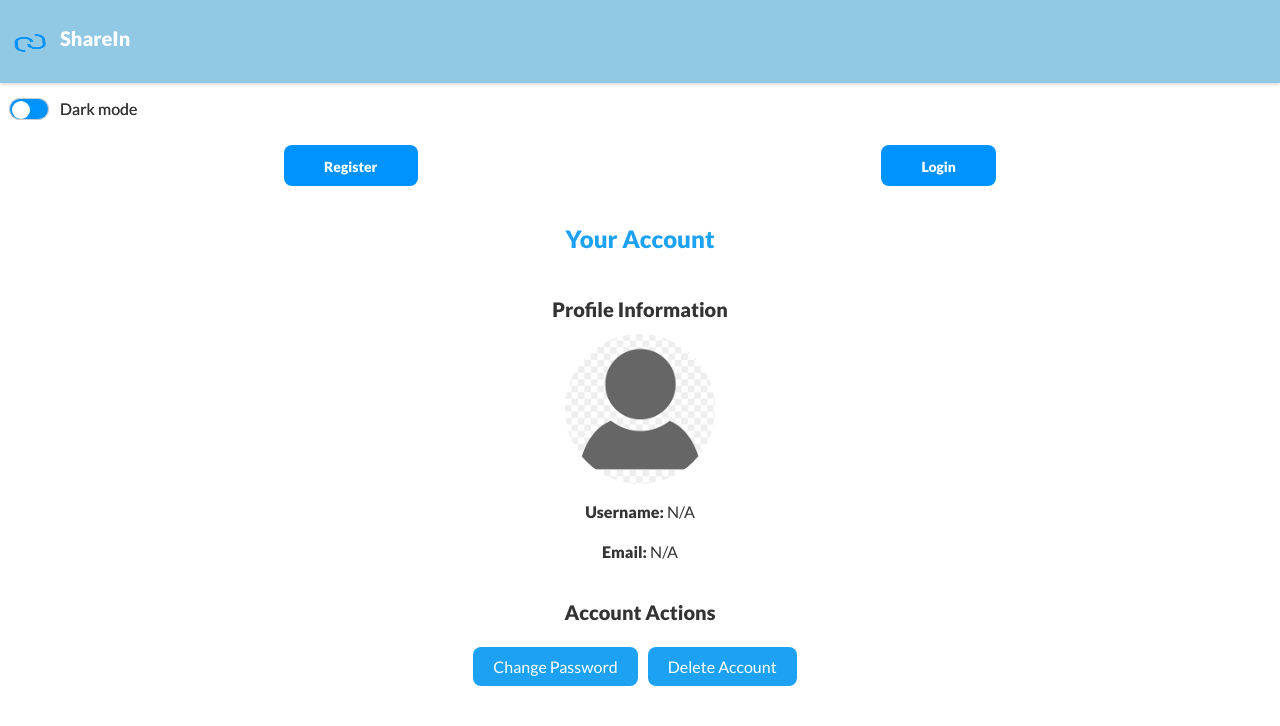
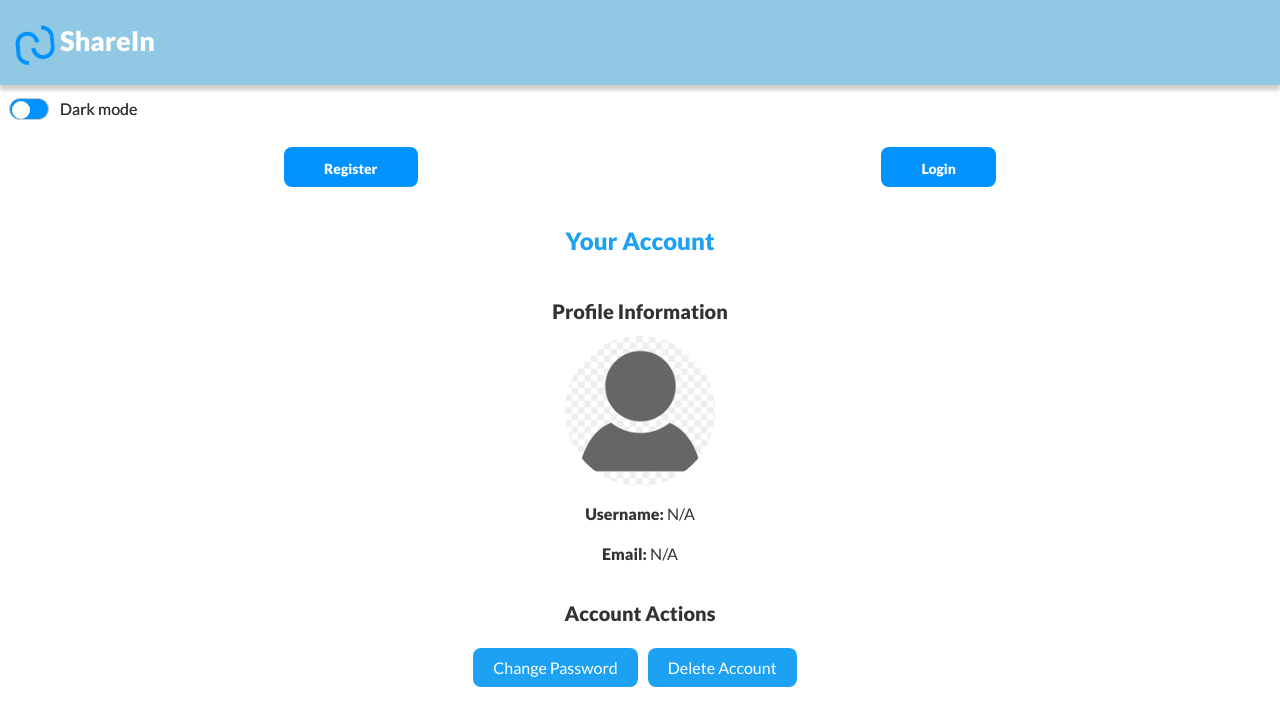
Before and after one commit to AnitaToRemember/proyectoFinal-linkShareFrontend, a React (Vite) app: page /account in a window 1280 px wide. Shown: the top 726 px of the page. Built offline with nearby package versions, Linux system fonts and the light colour scheme.

Commit message:
css details

```diff
--- a/src/components/Auth.jsx
+++ b/src/components/Auth.jsx
@@ -3,7 +3,7 @@ import { Link } from "react-router-dom"
 import { AuthContext } from "../context/AuthContext"
 import "../styles/components/Auth.css"
 
-export const Auth = () => {
+const Auth = () => {
   const { user, logout } = useContext(AuthContext)
 
   return user ? (
@@ -29,3 +29,5 @@ export const Auth = () => {
 
   )
 }
+
+export default Auth;
--- a/src/components/HeaderBar.jsx
+++ b/src/components/HeaderBar.jsx
@@ -3,6 +3,8 @@ import ShareInLogo from '../assets/ShareInLogo.png'
 import '../styles/components/HeaderBar.css'
 import {Link} from 'react-router-dom'
 import { AuthContext } from '../context/AuthContext'
+
+
 
 const HeaderBar = () => {
     const { user } = useContext(AuthContext);
@@ -12,7 +14,6 @@ const HeaderBar = () => {
 
                 <Link to={homeLink}><img className='header-logo' src={ShareInLogo}/></Link>
                 <h1 className='title'>ShareIn</h1>
-
         </header>
     )
 }
--- a/src/pages/AccountPage.jsx
+++ b/src/pages/AccountPage.jsx
@@ -3,7 +3,7 @@ import defaultAvatar from "../assets/default-avatar.png";
 import { AuthContext } from "../context/AuthContext";
 import { Link } from "react-router-dom";
 import "../styles/pages/AccountPage.css";
-import { Auth } from "../components/Auth";
+import Auth from '../components/Auth'
 import { userServices } from "../services";
 
 const AccountPage = () => {
--- a/src/pages/FilterPage.jsx
+++ b/src/pages/FilterPage.jsx
@@ -1,7 +1,7 @@
 import { useEffect, useState } from "react";
 import LinkPost from "../components/LinkPost";
 import "../styles/pages/FilterPage.css";
-import { Auth } from "../components/Auth";
+import Auth from '../components/Auth'
 import { utilitiesServices } from "../services";
 
 function FilterPage() {
--- a/src/pages/HomePage.jsx
+++ b/src/pages/HomePage.jsx
@@ -1,11 +1,11 @@
 import { useContext } from 'react'
-import {Auth} from '../components/Auth'
 import { AuthContext } from '../context/AuthContext'
 import NewLink from '../components/NewLink'
 import useListLinks from '../hooks/useListLinks'
 import Loading from '../components/Loading'
 import ErrorMessage from '../components/ErrorMessage'
 import LinkPost from '../components/LinkPost'
+import Auth from '../components/Auth'
 
 function HomePage() {
     const { links, error, loading, addLink, removeLink } = useListLinks()
--- a/src/pages/MyLinks.jsx
+++ b/src/pages/MyLinks.jsx
@@ -2,7 +2,7 @@ import { useContext, useEffect, useState } from "react";
 import { AuthContext } from "../context/AuthContext";
 import UserLinks from "../components/UserLinks";
 import "../styles/pages/MyLinks.css"
-import { Auth } from "../components/Auth";
+import Auth from '../components/Auth'
 import { linksServices } from "../services";
 
 function MyLinks() {
--- a/src/styles/components/HeaderBar.css
+++ b/src/styles/components/HeaderBar.css
@@ -3,17 +3,20 @@
   align-items: center;
   background-color: var(--lightBlue);
   padding: 10px;
-  box-shadow: 0 1px 4px rgba(0, 0, 0, 0.2);
+  box-shadow: 0 5px 4px rgba(0, 0, 0, 0.2);
+  height: 85px;
 }
 
 .header-logo {
-  width: 40px;
-  height: 40px;
-  margin-right: 10px;
+  display: flex;
+  justify-content: center;
+  width: 50px;
+  height: auto;
+  align-items:end;
 }
 
 .title {
-  font-size: 20px;
+  font-size: 27px;
   font-weight: bold;
   color: #fff;
   text-decoration: none;
```
